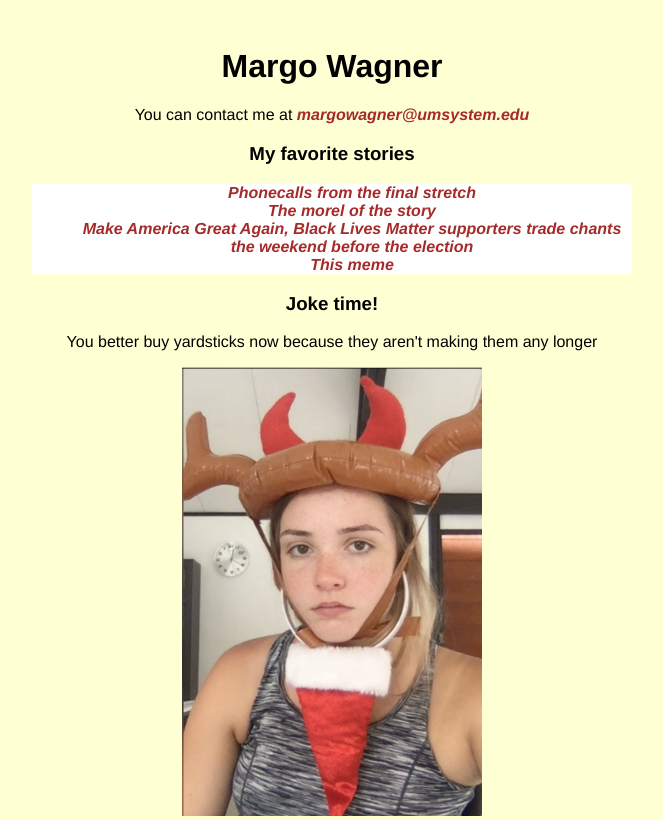
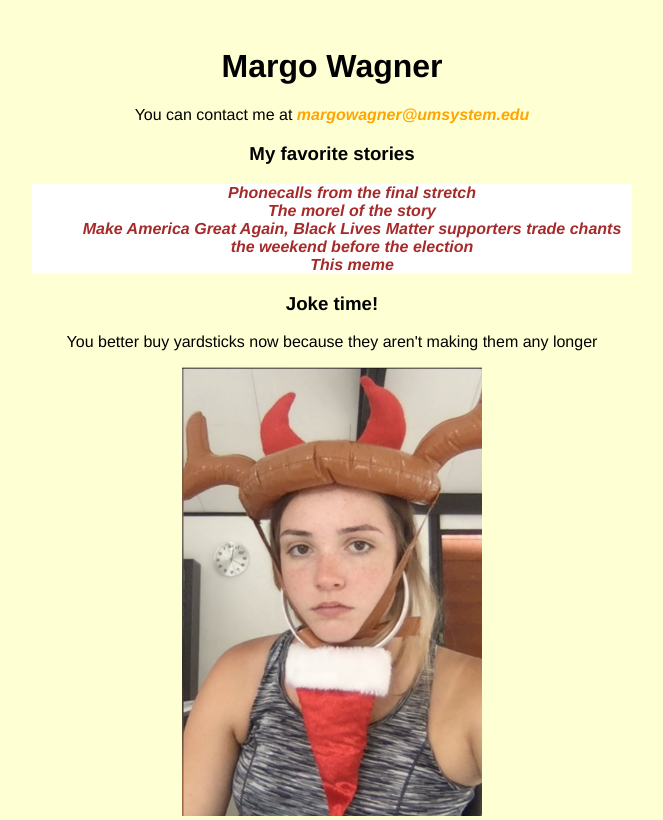
Before and after one commit to J4502-FS21/margo-wagner, a plain HTML site: page index.html in a window 1280 px wide. In both pictures the pointer is over the link "margowagner@umsystem.edu". Shown: the whole page, without its empty margins (308-971 px from the left). Drawn offline with Linux system fonts and the light colour scheme.

Commit message:
Update style.css

```diff
--- a/style.css
+++ b/style.css
@@ -16,6 +16,7 @@ font-style: italic;
 color: brown;
 font-weight: bold;
 }
+a:hover {color: orange}
 nav {
 	background:white;
 }
```
